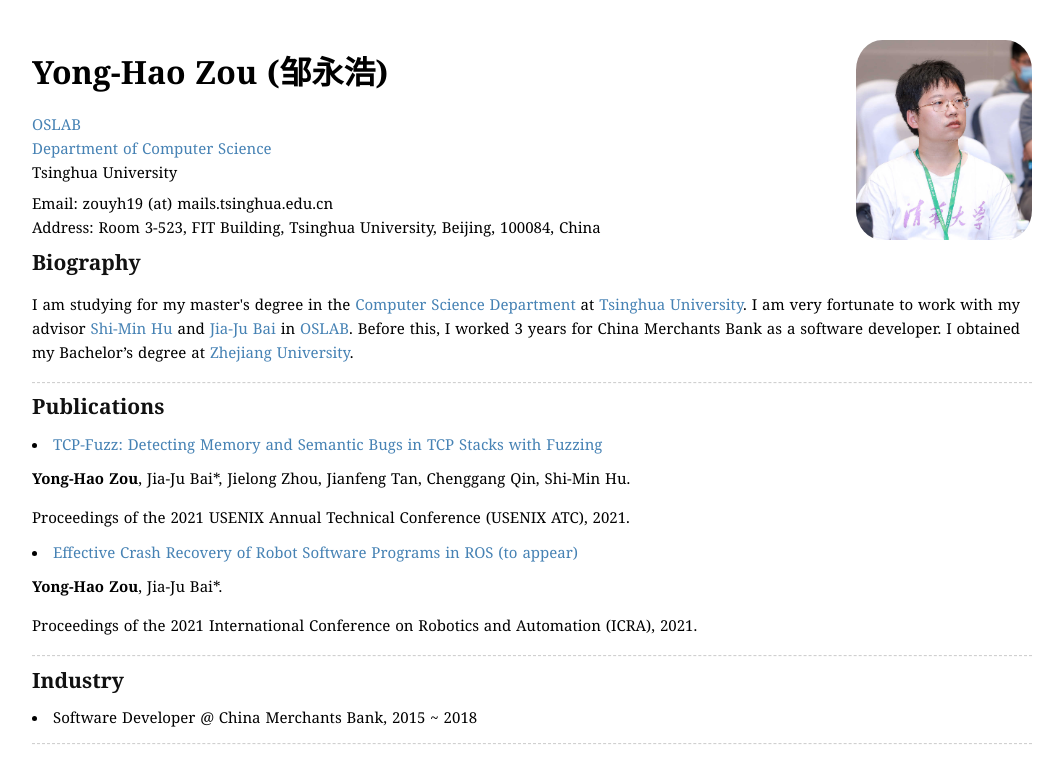
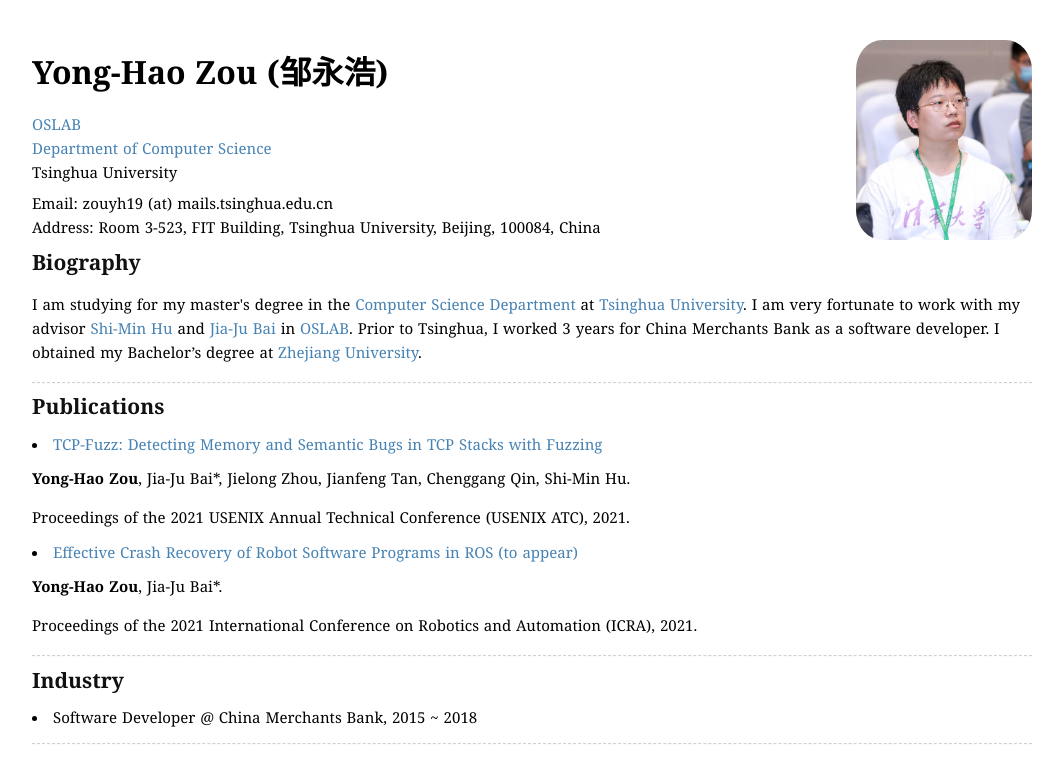
Before and after one commit to zouyonghao/zouyonghao.github.io, a Jekyll site: the page built from index.md, in a window 1280 px wide. Shown: the top 783 px of the page, without its empty margins (108-1171 px from the left). Built offline with Jekyll 4.4.1, drawn with Linux system fonts in a browser that asks for light colours.

Commit message:
Update the sentence.

```diff
--- a/_layouts/home.html
+++ b/_layouts/home.html
@@ -47,7 +47,7 @@
                         <a href="https://cg.cs.tsinghua.edu.cn/shimin.htm">Shi-Min Hu</a> and <a
                             href="https://baijiaju.github.io/">Jia-Ju Bai</a> in <a
                             href="https://oslab.cs.tsinghua.edu.cn/">OSLAB</a>.
-                        Before this, I worked 3 years for China Merchants Bank as a software developer.
+                        Prior to Tsinghua, I worked 3 years for China Merchants Bank as a software developer.
                         I obtained my Bachelor’s degree at <a href="https://www.zju.edu.cn/">Zhejiang University</a>.
                     </p>
 
```
